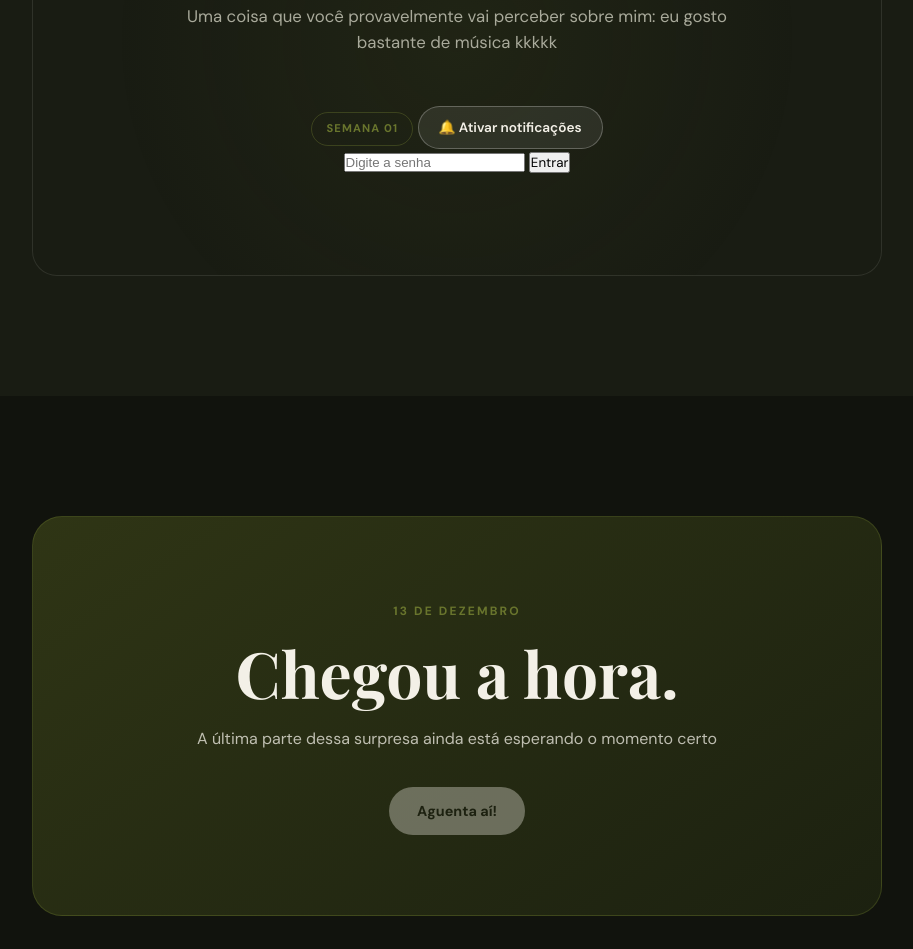
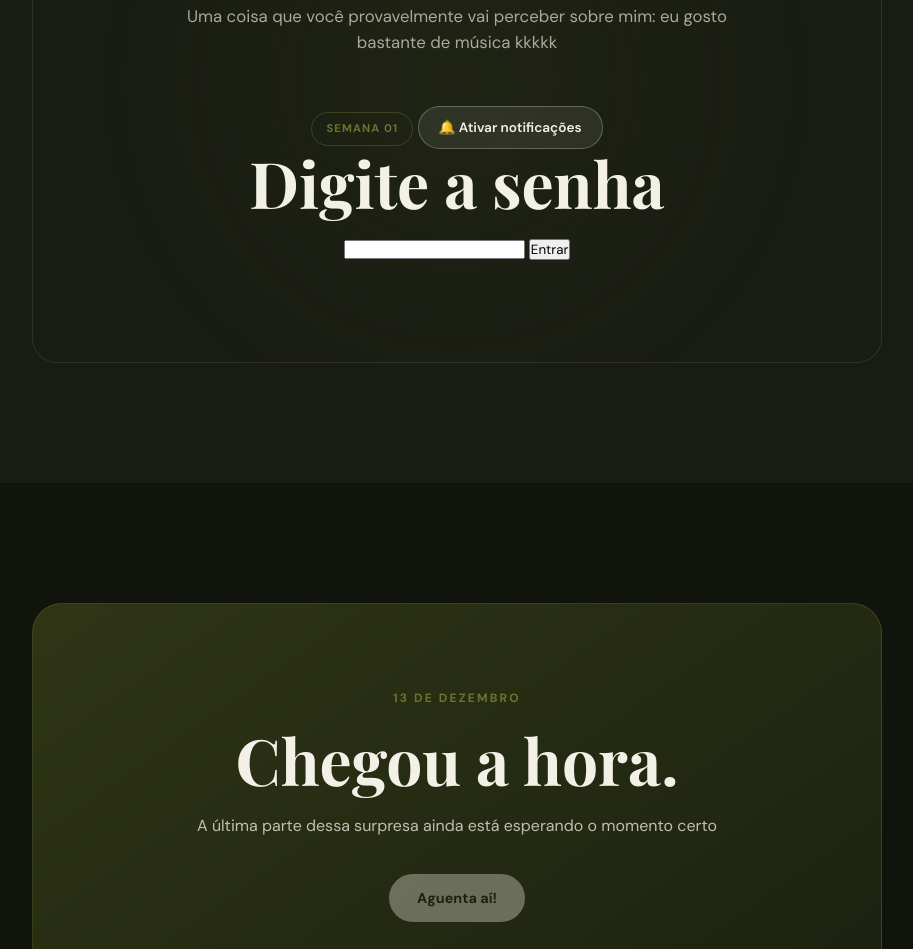
Before and after one commit to synaptechlab/surpresa, a website: page index.html in a window 1280 px wide. Shown: the part 4224-5173 px from the top of the page, without its empty margins (183-1096 px from the left). Drawn offline with nearby package versions, Linux system fonts and the light colour scheme.

Commit message:
Update index.html

```diff
--- a/index.html
+++ b/index.html
@@ -109,9 +109,12 @@
                 <button id="notificationButton" class="notification-button">
     🔔 Ativar notificações
 </button>
-                <div class="password-container">
-    <input type="password" id="passwordInput" placeholder="Digite a senha">
+               <div id="passwordScreen">
+    <h2>Digite a senha</h2>
+
+    <input type="password" id="passwordInput">
     <button id="passwordButton">Entrar</button>
+
     <p id="passwordMessage"></p>
 </div>
 
```
